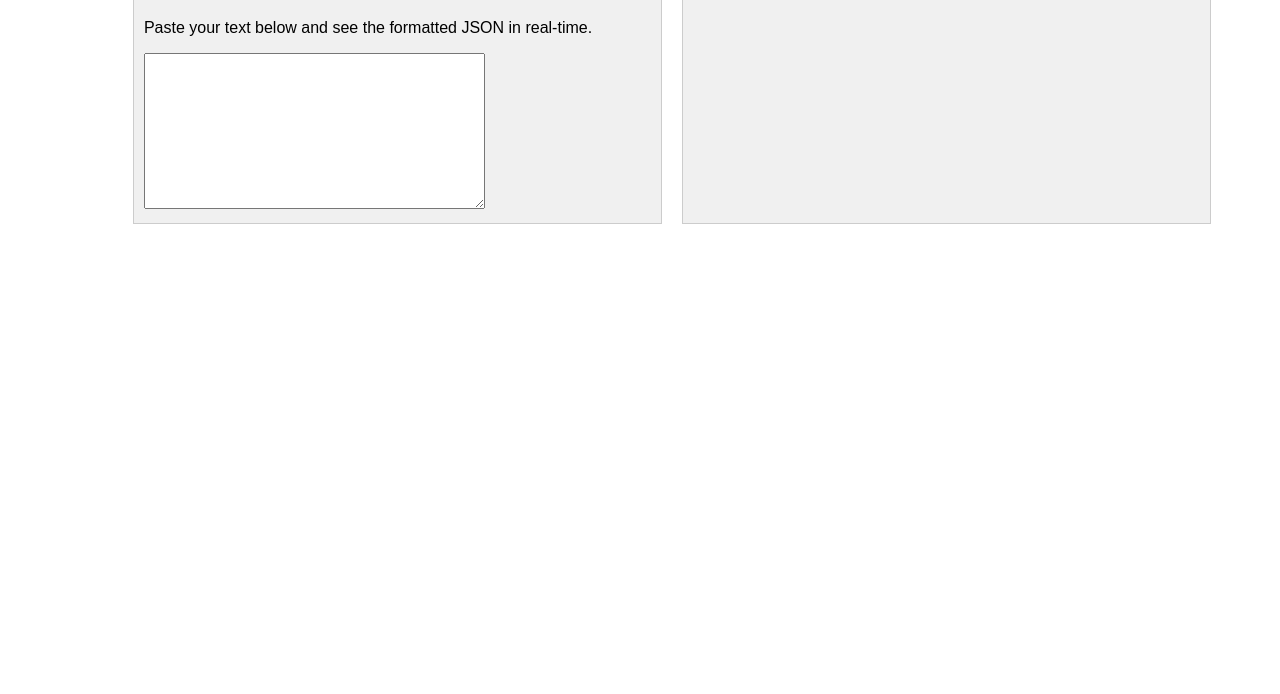
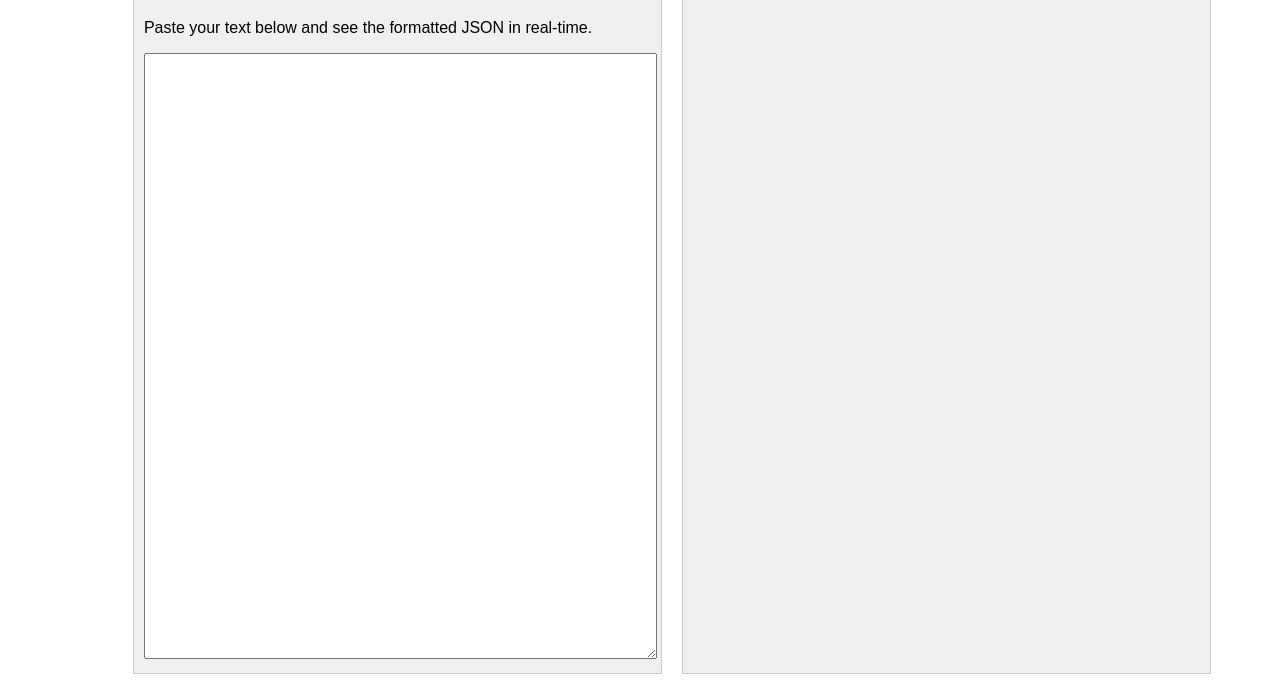
Before and after one commit to sh4ka/JsonComments, a plain HTML site: page index.html in a window 1280 px wide. Shown: the part 129-823 px from the top of the page. Before the commit the page ends 800 px from the top, so only its background shows below. Drawn offline with Linux system fonts and the light colour scheme.

Commit message:
Update index.html

```diff
--- a/index.html
+++ b/index.html
@@ -7,6 +7,7 @@
     <style>
         /* Add some basic styling to the columns */
         body {
+            height: 100%;
             font-family: Arial, sans-serif;
             display: flex;
             justify-content: center;
@@ -65,6 +66,11 @@
             color: #fff;
             border: none;
             cursor: pointer;
+        }
+
+        #textInput {
+            height: 45em;
+            width: 100%;
         }
     </style>
 </head>
```
